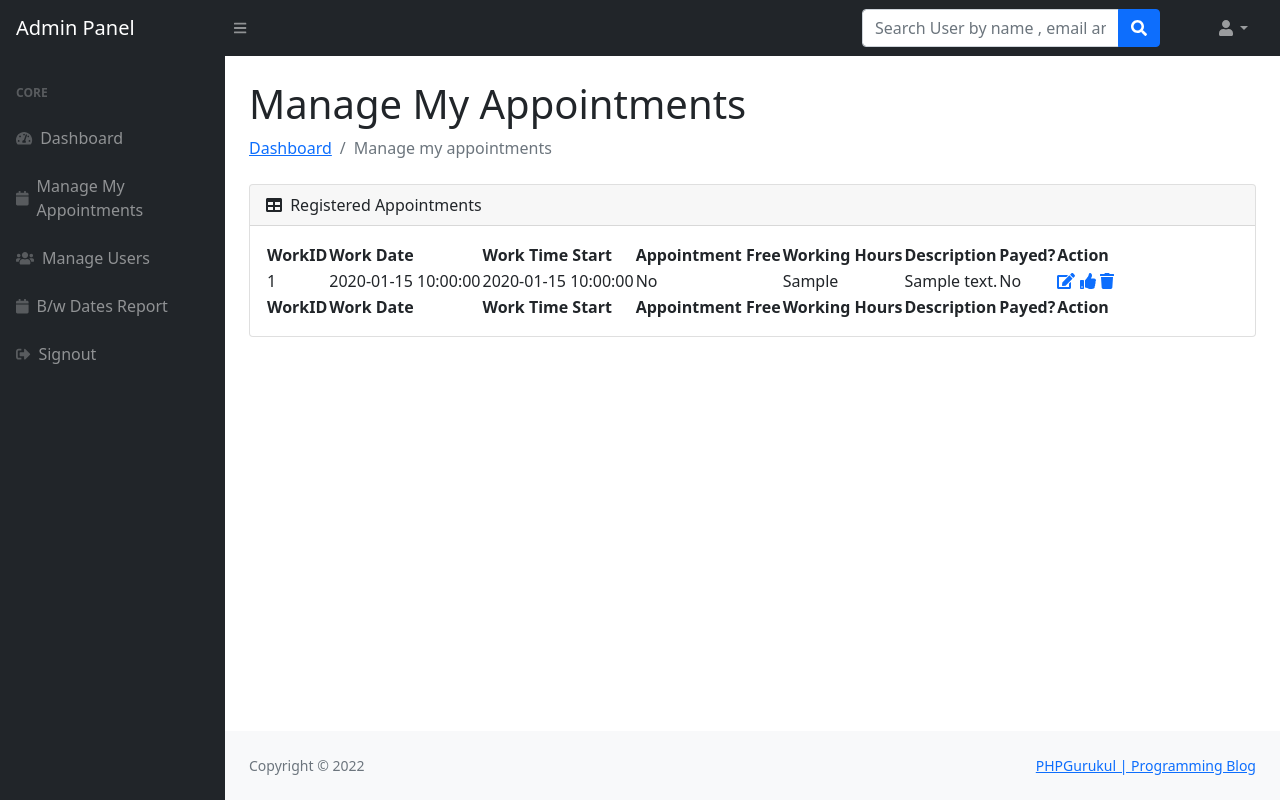
After one commit to Dodni/login-and-appointment-system, a PHP site: page /admin/manage-my-appointments.php in a window 1280 px wide. The commit adds this page. Run offline with PHP 8.4, Linux system fonts and the light colour scheme; a user stored in the database is signed in; tables that the repository leaves empty or names only in its code hold one stand-in row (values such as "Sample post"); data that the repository does not hold is empty; some libraries are stand-ins or nearby versions.

Commit message:
added my appointments new admin site

```diff
--- a/admin/includes/sidebar.php
+++ b/admin/includes/sidebar.php
@@ -8,13 +8,17 @@
                                 Dashboard
                             </a>
 
+                            <a class="nav-link" href="manage-my-appointments.php">
+                                <div class="sb-nav-link-icon"><i class="fas fa-calendar"></i></div>
+                                Manage My Appointments
+                            </a>
 
                             <a class="nav-link" href="manage-users.php">
                                 <div class="sb-nav-link-icon"><i class="fas fa-users"></i></div>
                                 Manage Users
                             </a>
 
- <a class="nav-link" href="bwdates-report-ds.php">
+                            <a class="nav-link" href="bwdates-report-ds.php">
                                 <div class="sb-nav-link-icon"><i class="fa fa-calendar"></i></div>
                                 B/w Dates Report
                             </a>
--- /dev/null
+++ b/admin/manage-my-appointments.php
@@ -0,0 +1,131 @@
+<?php session_start();
+include_once('../includes/config.php');
+if (strlen($_SESSION['adminid']==0)) {
+  header('location:logout.php');
+  } else{
+
+// for deleting user
+if(isset($_GET['workid']))
+{
+$adminid=$_GET['workid'];
+echo $adminid;
+$msg=mysqli_query($con,"delete from work where `work`.`workid` ='$adminid'");
+if($msg)
+{
+echo "<script>alert('Data deleted');</script>";
+}
+}
+
+// for set payed
+if(isset($_GET['payed']))
+{
+$adminid=$_GET['payed'];
+echo $adminid;
+$msg=mysqli_query($con,"UPDATE `work` SET `payed` = '1' WHERE `work`.`workid` = '$adminid'");
+if($msg)
+{
+echo "<script>alert('Method changed for payed');</script>";
+}
+}
+?>
+<!DOCTYPE html>
+<html lang="en">
+    <head>
+        <meta charset="utf-8" />
+        <meta http-equiv="X-UA-Compatible" content="IE=edge" />
+        <meta name="viewport" content="width=device-width, initial-scale=1, shrink-to-fit=no" />
+        <meta name="description" content="" />
+        <meta name="author" content="" />
+        <title>Manage My Appointments | Registration and Login System</title>
+        <link href="https://cdn.jsdelivr.net/npm/simple-datatables@latest/dist/style.css" rel="stylesheet" />
+        <link href="../css/styles.css" rel="stylesheet" />
+        <script src="https://cdnjs.cloudflare.com/ajax/libs/font-awesome/5.15.3/js/all.min.js" crossorigin="anonymous"></script>
+
+    </head>
+    <body class="sb-nav-fixed">
+      <?php include_once('includes/navbar.php');?>
+        <div id="layoutSidenav">
+         <?php include_once('includes/sidebar.php');?>
+            <div id="layoutSidenav_content">
+                <main>
+                    <div class="container-fluid px-4">
+                        <h1 class="mt-4">Manage My Appointments</h1>
+                        <ol class="breadcrumb mb-4">
+                            <li class="breadcrumb-item"><a href="dashboard.php">Dashboard</a></li>
+                            <li class="breadcrumb-item active">Manage my appointments</li>
+                        </ol>
+
+                        <div class="card mb-4">
+                            <div class="card-header">
+                                <i class="fas fa-table me-1"></i>
+                                Registered Appointments
+                            </div>
+                            <div class="card-body">
+                                <table id="datatablesSimple">
+                                    <thead>
+                                        <tr>
+                                          <th>WorkID</th>
+                                          <th>Work Date</th>
+                                          <th>Work Time Start</th>
+                                          <th>Appointment Free</th>
+                                          <th>Working Hours</th>
+                                          <th>Description</th>
+                                          <th>Payed?</th>
+                                          <th>Action</th>
+                                        </tr>
+                                    </thead>
+                                    <tfoot>
+                                        <tr>
+                                          <th>WorkID</th>
+                                          <th>Work Date</th>
+                                          <th>Work Time Start</th>
+                                          <th>Appointment Free</th>
+                                          <th>Working Hours</th>
+                                          <th>Description</th>
+                                          <th>Payed?</th>
+                                          <th>Action</th>
+                                        </tr>
+                                    </tfoot>
+                                    <tbody>
+                              <?php
+                              require_once('../models/work_model.php');
+                              $workModel = new Work();
+                              $result = $workModel->getWorkData();
+                              foreach ($result as $key => $value) {
+                              ?>
+                              <tr>
+                                  <td><?php echo $value["workid"];?></td>
+                                  <td><?php echo $value["workdate"];?></td>
+                                  <td><?php echo $value["worktimestart"];?></td>
+                                  <td><?php echo ($value["appointmentfree"] == 1) ? "Yes": "No";?></td>
+                                  <td><?php echo $value["workinghour"];?></td>
+                                  <td><?php echo $value['description'];?></td>
+                                  <td>
+                                    <?php echo ($value["payed"] == 1) ? "Yes": "No";?>
+                                  </td>
+                                  <td>
+                                     <a href="user-profile.php?uid=<?php echo $row['id'];?>"><i class="fas fa-edit"></i></a>
+                                     <a href="manage-my-appointments.php?payed=<?php echo $value['workid'];?>" onClick="return confirm('Do you really want to set payed?');"><i class="fas fa-thumbs-up" aria-hidden="true"></i></a>
+                                     <a href="manage-my-appointments.php?workid=<?php echo $value['workid'];?>" onClick="return confirm('Do you really want to delete?');"><i class="fa fa-trash" aria-hidden="true"></i></a>
+                                  </td>
+                              </tr>
+                              <?php
+                                  }
+                               ?>
+
+                                    </tbody>
+                                </table>
+                            </div>
+                        </div>
+                    </div>
+                </main>
+  <?php include('../includes/footer.php');?>
+            </div>
+        </div>
+        <script src="https://cdn.jsdelivr.net/npm/bootstrap@5.1.0/dist/js/bootstrap.bundle.min.js" crossorigin="anonymous"></script>
+        <script src="../js/scripts.js"></script>
+        <script src="https://cdn.jsdelivr.net/npm/simple-datatables@latest" crossorigin="anonymous"></script>
+        <script src="../js/datatables-simple-demo.js"></script>
+    </body>
+</html>
+<?php } ?>
--- a/includes/config.php
+++ b/includes/config.php
@@ -22,7 +22,6 @@ define('DB_PASS' ,'');
 define('DB_NAME', 'loginsystem');
 
 $con = mysqli_connect(DB_SERVER,DB_USER,DB_PASS,DB_NAME);
-
 mysqli_report(MYSQLI_REPORT_ERROR | MYSQLI_REPORT_STRICT);
 
 
--- a/models/work_model.php
+++ b/models/work_model.php
@@ -13,9 +13,9 @@ class Work
 
   function getWorkData()
   {
-    require_once('includes/config.php');
+    require_once('../includes/config.php');
     $mysqli = new mysqli(DB_SERVER, DB_USER, DB_PASS, DB_NAME);
-    $result = $mysqli->query("SELECT * FROM work");
+    $result = $mysqli->query("SELECT * FROM work ORDER BY workdate ASC");
 
     $rows = $result->fetch_all(MYSQLI_ASSOC);
 
@@ -57,6 +57,16 @@ class Work
 
     return (!$rows) ? $rows : $rows[0]["workdate"];
   }
+
+  function deleteWork($workId)
+  {
+    require_once('includes/config.php');
+    $mysqli = new mysqli(DB_SERVER, DB_USER, DB_PASS, DB_NAME);
+    $result = $mysqli->query("DELETE FROM work WHERE `work`.`workid` = '$workId' ");
+    $rows = $result->fetch_all(MYSQLI_ASSOC);
+
+    return 0;
+  }
 }
 
 
```
